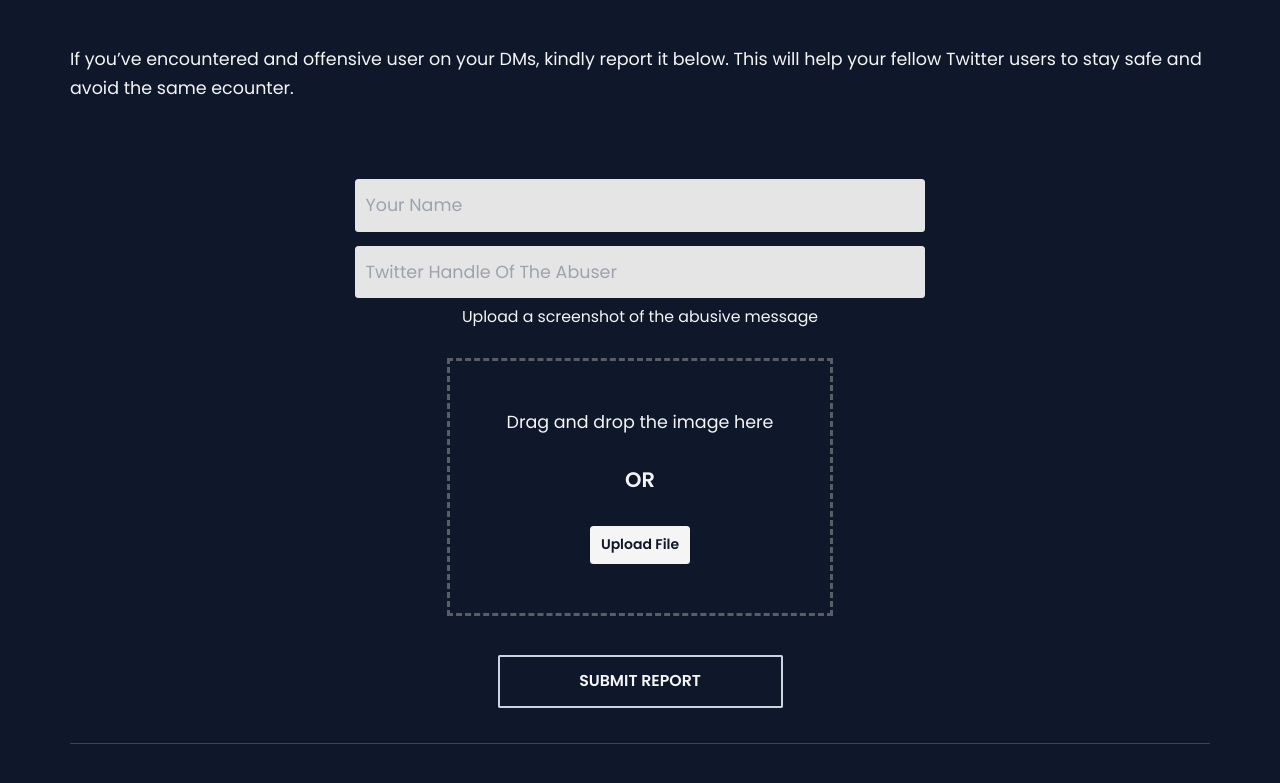
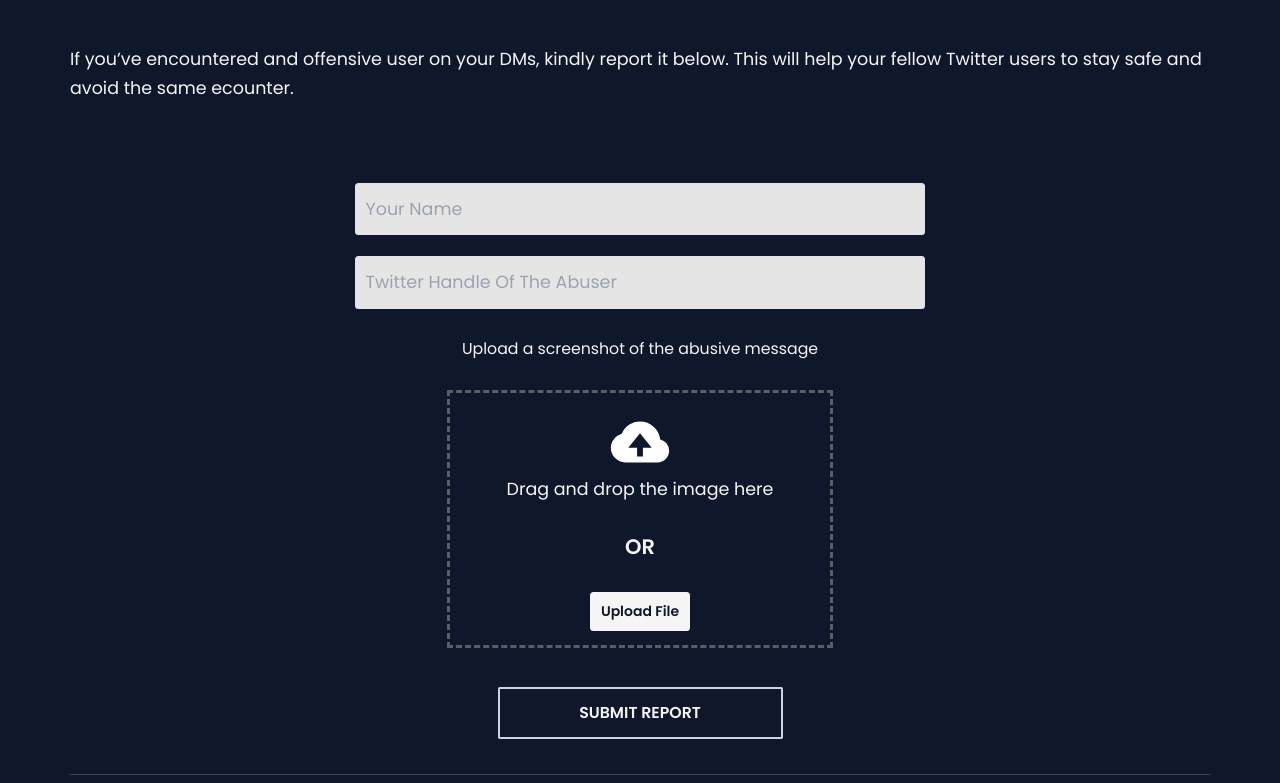
Before and after one commit to The-Social-Guardians/Tweet-Guard-Frontend, a React (Vite) app: page / in a window 1280 px wide. Shown: the part 1453-2236 px from the top of the page. Built offline with nearby package versions, Linux system fonts and the light colour scheme.

Commit message:
feat: Add functionality for the user to upload images.

```diff
--- a/src/components/CTA/Slide.jsx
+++ b/src/components/CTA/Slide.jsx
@@ -10,7 +10,7 @@ function Slide({ slideNumber, slideImage, slideText }) {
         src={`/assets/images/${slideImage}`}
         className="h-full w-full object-cover"
       />
-      <p className="absolute bottom-0 left-0 right-0 bg-black/70 p-2 text-center text-sm lg:text-base">
+      <p className="absolute bottom-0 left-0 right-0 bg-black/50 p-2 text-center text-sm backdrop-blur-xl lg:text-base">
         {slideText}
       </p>
     </div>
--- a/src/components/Header/ListItem.jsx
+++ b/src/components/Header/ListItem.jsx
@@ -9,7 +9,7 @@ function ListItem({ targetSection, linkIcon, linkText }) {
 
       <a
         href={`#${targetSection}`}
-        className="relative grow font-semibold uppercase text-secondary md:text-xl lg:text-primary lg:after:absolute lg:after:left-3 lg:after:right-3 lg:after:bottom-0 lg:after:h-0.5 lg:after:scale-0 lg:after:bg-popping lg:after:transition-transform lg:hover:after:scale-100"
+        className="relative grow font-semibold uppercase text-secondary md:text-2xl lg:text-xl lg:text-primary lg:after:absolute lg:after:left-3 lg:after:right-3 lg:after:bottom-0 lg:after:h-0.5 lg:after:scale-0 lg:after:bg-popping lg:after:transition-transform lg:hover:after:scale-100"
       >
         {linkText}
       </a>
--- a/src/components/Header/Navbar.jsx
+++ b/src/components/Header/Navbar.jsx
@@ -37,7 +37,7 @@ function Navbar({ showMenu }) {
     <article
       className={`${
         showMenu || "-translate-x-full shadow-none"
-      } absolute left-0 top-0 h-screen w-2/3 bg-gradient-to-r from-neutral-200 to-sky-200 backdrop-blur-xl transition-transform duration-300 ease-in-out lg:static lg:mr-10 lg:h-auto lg:grow lg:translate-x-0 lg:bg-gradient-to-r lg:from-transparent`}
+      } absolute left-0 top-0 h-screen w-2/3 bg-gradient-to-r from-neutral-200 to-sky-200 backdrop-blur-xl transition-transform duration-300 ease-in-out md:w-1/2 lg:static lg:mr-10 lg:h-auto lg:grow lg:translate-x-0 lg:bg-gradient-to-r lg:from-transparent`}
     >
       <nav className="mx-4 mt-28 md:ml-10 lg:mt-0 lg:ml-0">
         <ul className="flex flex-col gap-y-10 lg:flex-row lg:gap-x-2 lg:p-0">
--- a/src/components/Report/ReportForm.jsx
+++ b/src/components/Report/ReportForm.jsx
@@ -1,38 +1,134 @@
+import React, { useCallback } from "react";
+import { useDropzone } from "react-dropzone";
 import Button from "../common/Button";
 
 function ReportForm() {
+  const [formData, setFormData] = React.useState({
+    username: "",
+    "abuser-name": "",
+    file: null,
+  });
+
+  function handleFormChange(event) {
+    const { name, value } = event.target;
+
+    setFormData((prevData) => ({
+      ...prevData,
+      [name]: value,
+    }));
+  }
+
+  const onDrop = useCallback(async (acceptedFiles) => {
+    const formData = new FormData();
+    const [file] = acceptedFiles;
+    formData.append("file", file);
+
+    setFormData((prevData) => ({
+      ...prevData,
+      file,
+    }));
+  }, []);
+
+  const { getRootProps, getInputProps, isDragActive } = useDropzone({ onDrop });
+
+  function submitReport(event) {
+    event.preventDefault();
+
+    // Form validation.
+    for (const [key, value] of Object.entries(formData)) {
+      if (key === "file") {
+        const dropZone = document.querySelector(`.drop-zone`);
+        const dropZoneText = document.querySelector(`.drop-zone-text`);
+
+        if (!formData.file) {
+          dropZone.classList.add("outline-red-600");
+          dropZoneText.innerHTML = "No Image Found!";
+          dropZoneText.classList.add("text-red-500");
+          return;
+        } else {
+          dropZone.classList.remove("outline-red-600");
+          dropZoneText.innerHTML = "Drag and drop the image here";
+          dropZoneText.classList.remove("text-red-500");
+        }
+        continue;
+      }
+
+      const inputElement = document.querySelector(`.form-input--${key}`);
+      if (value === "") {
+        inputElement.classList.add("form-input--invalid");
+        inputElement.nextElementSibling.classList.add(
+          "form-invalid-message--show"
+        );
+        return;
+      } else {
+        inputElement.classList.remove("form-input--invalid");
+        inputElement.nextElementSibling.classList.remove(
+          "form-invalid-message--show"
+        );
+      }
+    }
+
+    /*
+      Add functionality here to store formData in the backend.
+      formData contains the following keys
+        username,
+        abuser-name,
+        file(The screenshot uploaded by the user)
+    */
+  }
+
   return (
-    <form className="mt-10 flex w-11/12 flex-col items-center lg:mt-0 lg:w-1/2">
+    <form
+      className="mt-10 flex w-11/12 flex-col items-center lg:mt-0 lg:w-1/2"
+      onSubmit={submitReport}
+    >
+      <div className="relative w-full">
         <input
           type="text"
           placeholder="Your Name"
           name="username"
-        className="form-input"
-        required
+          className="form-input form-input--username"
+          onChange={handleFormChange}
+          value={formData.username}
         />
+        <p className="form-invalid-message">Username cannot be empty!</p>
+      </div>
+
+      <div className="relative w-full">
         <input
           type="text"
           placeholder="Twitter Handle Of The Abuser"
           name="abuser-name"
-        className="form-input"
-        required
+          className="form-input form-input--abuser-name"
+          onChange={handleFormChange}
+          value={formData["abuser-name"]}
         />
+        <p className="form-invalid-message">The abuser name cannot be empty!</p>
+      </div>
 
       <div className="flex w-full flex-col items-center">
-        <p className="mt-10 text-center text-lg lg:my-5 lg:mt-0">
+        <p className="mt-10 text-center text-lg lg:my-5">
           Upload a screenshot of the abusive message
         </p>
 
-        <div className="my-4 flex h-20 w-full flex-col items-center justify-center outline-neutral-400/50 lg:h-72 lg:w-2/3 lg:justify-between lg:p-14 lg:outline-dashed">
-          <p className="hidden text-xl lg:block">
+        <div className="drop-zone" {...getRootProps()}>
+          <div className="hidden lg:block">
+            <img
+              src="/public/assets/icons/upload-file.svg"
+              className="mx-auto h-20 w-20 invert filter"
+            />
+            <p className="drop-zone-text text-xl">
               Drag and drop the image here
             </p>
+          </div>
+
           <p className="hidden text-2xl font-semibold lg:block">OR</p>
 
           <div className="flex flex-col items-center">
             <label
               htmlFor="filename"
               className="inline-block cursor-pointer rounded bg-primary p-3 font-semibold text-secondary"
+              onClick={(event) => event.stopPropagation()}
             >
               Upload File
             </label>
@@ -40,9 +136,9 @@ function ReportForm() {
               type="file"
               id="filename"
               name="filename"
-              className="hidden w-fit"
+              className="form-input--file hidden"
               accept="image/png, image/gif, image/jpeg"
-              required
+              {...getInputProps()}
             />
           </div>
         </div>
--- a/src/index.css
+++ b/src/index.css
@@ -16,10 +16,35 @@
   }
 
   .form-input {
-    @apply my-2 w-full rounded border-0 bg-neutral-200 p-3 py-4 text-xl text-secondary outline-0 transition-colors focus:bg-neutral-100;
+    @apply relative my-3 w-full rounded border-0 bg-neutral-200 p-3 py-4 text-xl text-secondary outline-0 transition-colors focus:bg-primary;
   }
 
-  .temp > * {
-    @apply bg-red-400/0;
+  .form-input--invalid {
+    @apply mt-5 ring-2 ring-red-600;
+  }
+
+  .form-invalid-message {
+    @apply absolute top-0 text-sm font-semibold text-red-500 opacity-0 transition-[top_opacity];
+  }
+
+  .form-invalid-message--show {
+    @apply -top-1.5 opacity-100;
+  }
+
+  .drop-zone {
+    @apply my-4 flex h-20 w-full flex-col items-center justify-center outline-neutral-400/50 lg:h-72 lg:w-2/3 lg:justify-between lg:p-4 lg:outline-dashed;
+  }
+
+  ::-webkit-scrollbar {
+    @apply w-2;
+  }
+
+  ::-webkit-scrollbar-thumb {
+    @apply rounded-full bg-primary;
+  }
+
+  /* Handle on hover */
+  ::-webkit-scrollbar-thumb:hover {
+    @apply bg-popping;
   }
 }
```
Also changed, not shown: package.json (+5 -4 lines), public/assets/icons/upload-file.svg (added), 1 other file (tests, documents, lock files or other folders). Lines whose indentation alone changed are shown as unchanged.
